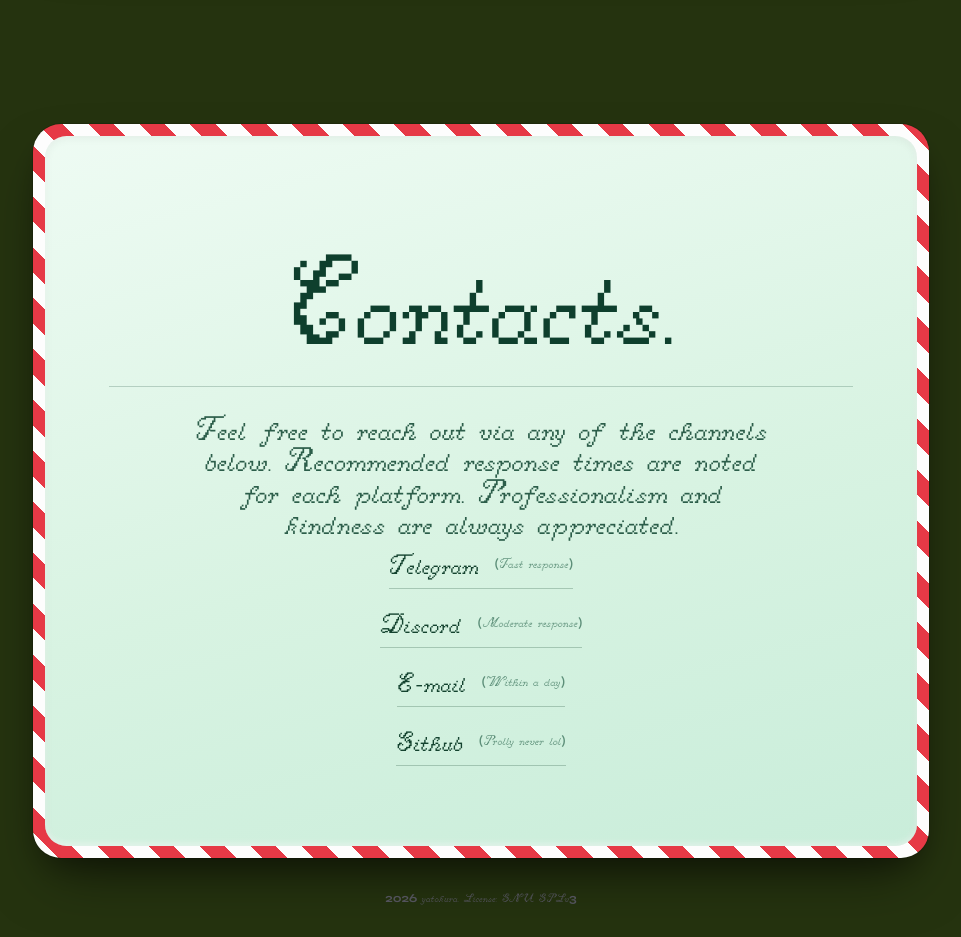
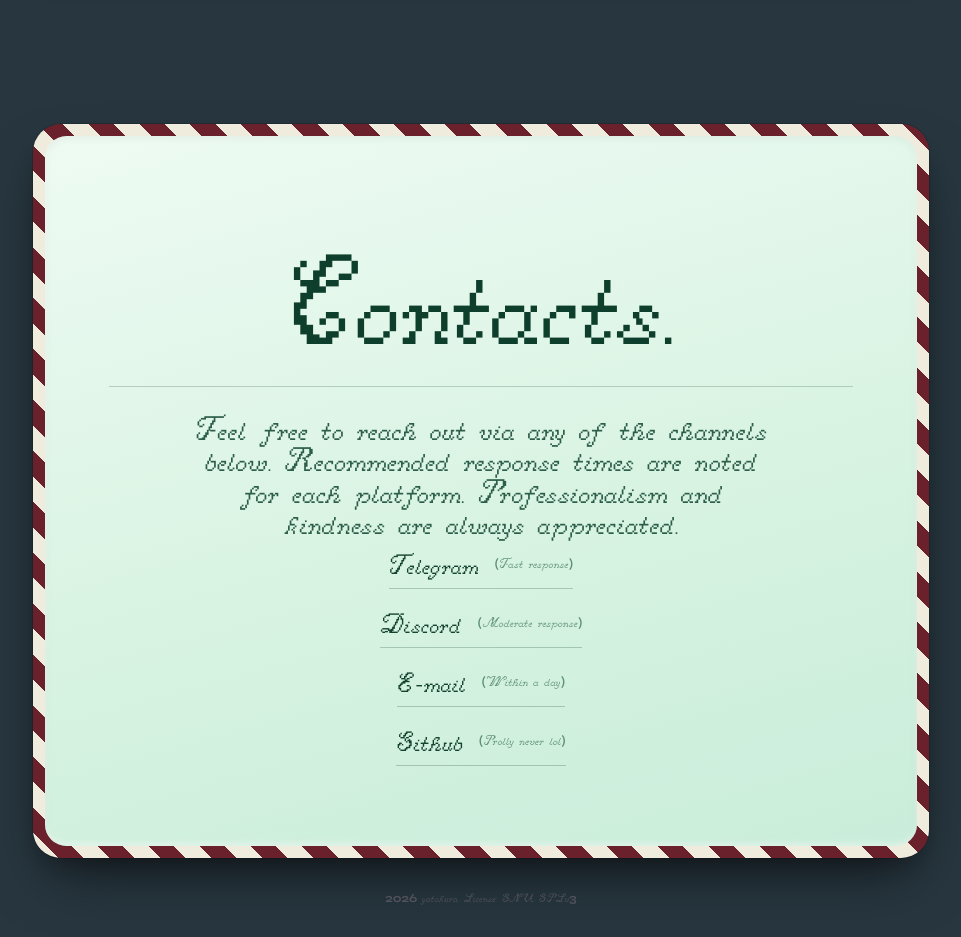
Before and after one commit to yatokura/pigs-personal-site, a plain HTML site: page newyears/index.html in a window 1280 px wide. Shown: the part 1720-2657 px from the top of the page, without its empty margins (159-1120 px from the left). Drawn offline with Linux system fonts and the light colour scheme.

Commit message:
Update style.css

```diff
--- a/newyears/style.css
+++ b/newyears/style.css
@@ -28,7 +28,7 @@
     --font-list: 'Retrogression', 'Syne', monospace;
 
     /* Main colors */
-    --color-background: #25330f;
+    --color-background: #27363f;
     --color-text: #000;
     --color-white: #fff;
 
@@ -225,8 +225,8 @@ body {
 
     background: repeating-linear-gradient(
         45deg,
-        #fdfdfd 0 18px,
-        #e63946 18px 36px
+        #f0ecdd 0 18px,
+        #6b212c 18px 36px
     );
 
     scroll-snap-align: start;
```
